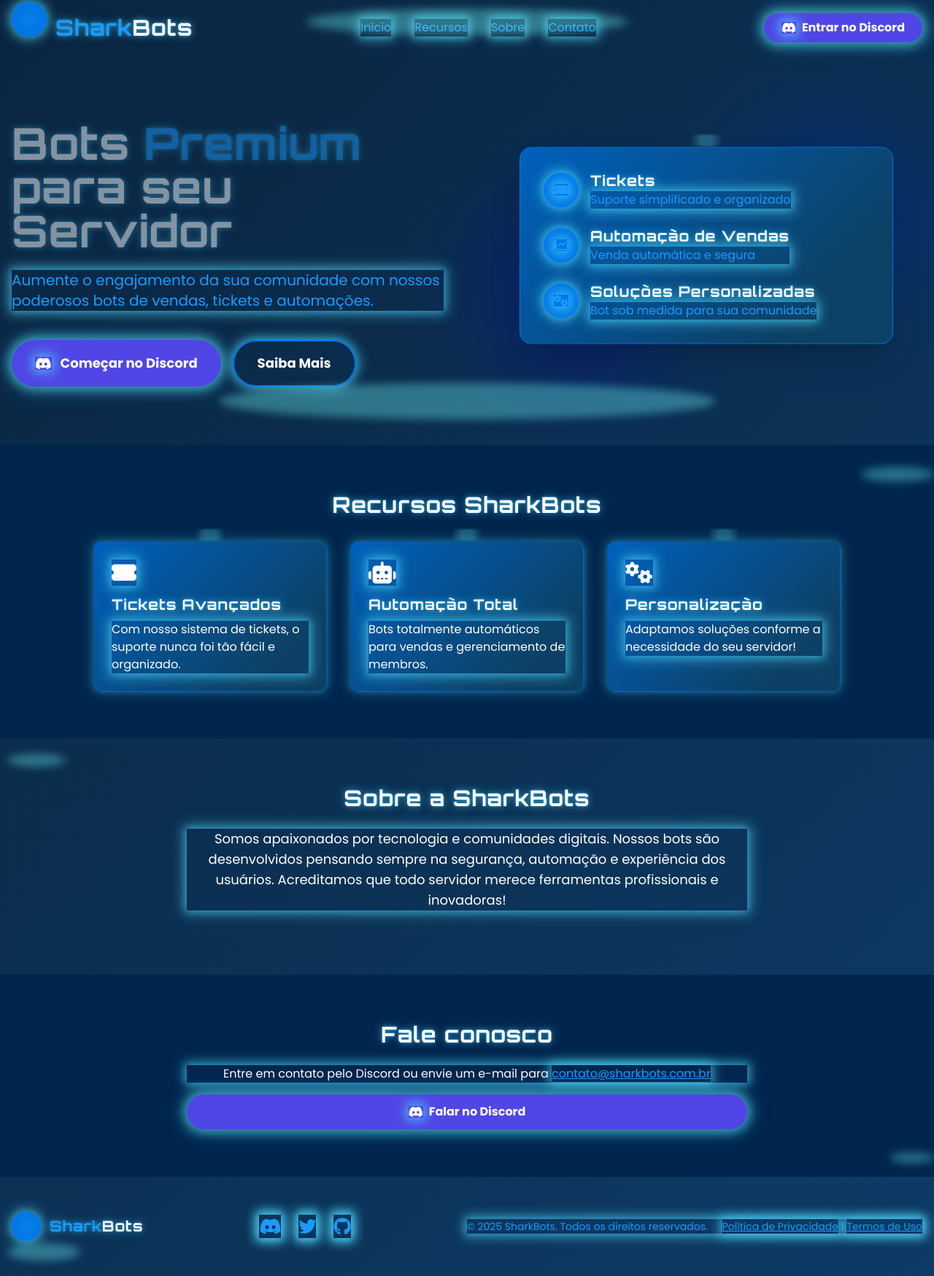
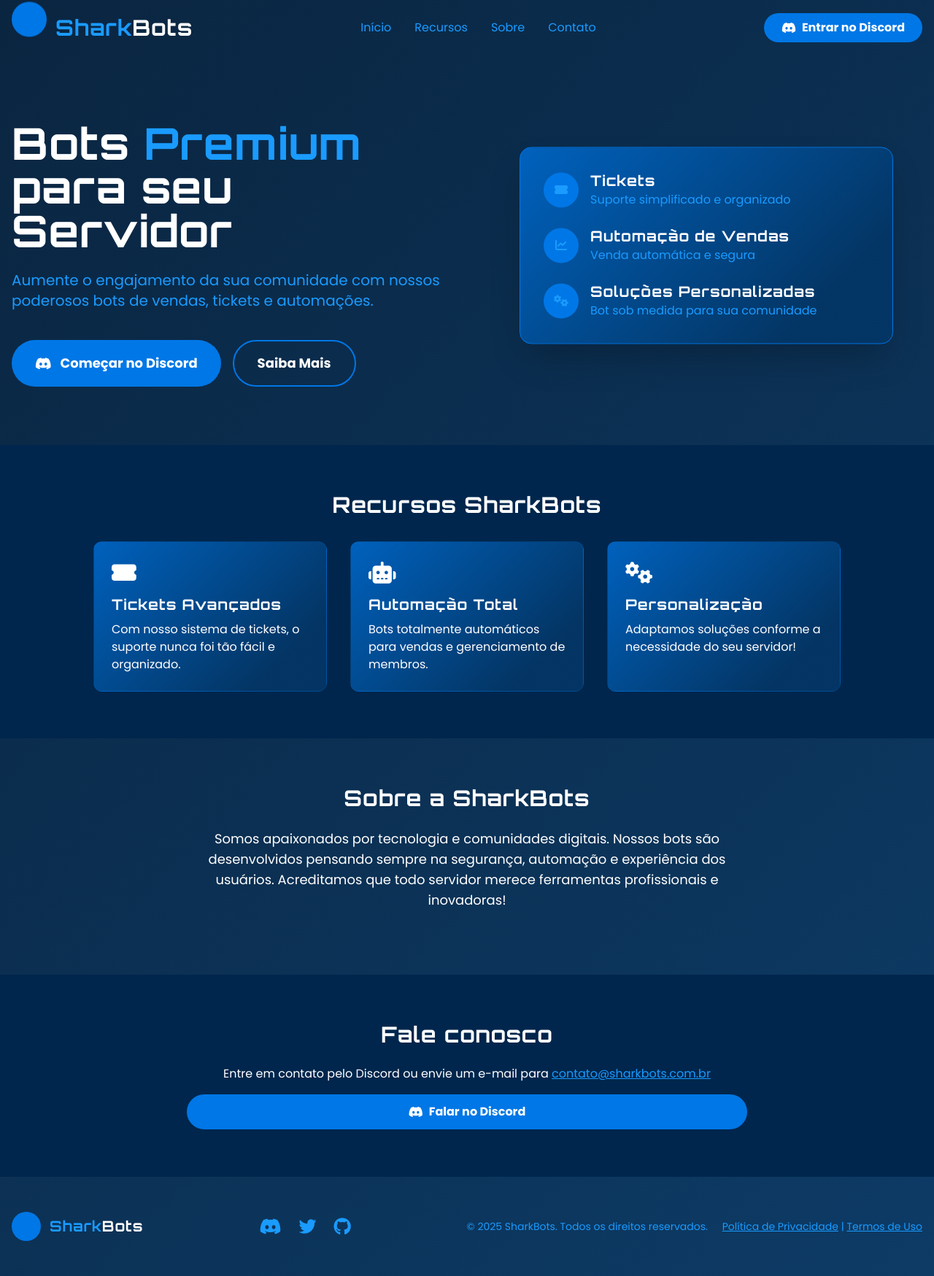
Before and after one commit to rxzimminex/sharkbots, a plain HTML site: page index.html in a window 1280 px wide. Shown: the part 10-1759 px from the top of the page at 73% size. Drawn offline with nearby package versions, Linux system fonts and the light colour scheme.

Commit message:
Update index.html

```diff
--- a/index.html
+++ b/index.html
@@ -26,8 +26,7 @@
                         400: '#1a9bff',
                         500: '#0077e6',
                         800: '#00264d'
-                    },
-                    shine: '#60efff'
+                    }
                 }
             }
         }
@@ -52,90 +51,60 @@
             100%{transform:translateY(0);}
         }
 
-        /* BRILHO/SOMBRA PADRONIZADOS */
-        .shine {
-            box-shadow: 0 0 16px 4px #60efff88, 0 0 8px 2px #1a9bff55;
-            transition: box-shadow .4s;
+        /* Estilo profissional, sem brilhos ou sombras */
+        .feature-card {
+            transition: border-color .3s, transform .3s;
+            position:relative;
+            background: linear-gradient(135deg, #0077e6bb, #1a9bff22 80%);
+            border: 1px solid rgba(0, 119, 230, 0.15);
+        }
+        .feature-card:hover {
+            transform:translateY(-4px) scale(1.02);
+            border-color: #1a9bff;
+        }
+        .discord-btn {
+            background: #0077e6;
+            color: #fff;
+            font-weight: bold;
+            transition: background .3s, color .3s, transform .3s;
+        }
+        .discord-btn:hover {
+            background: #1a9bff;
+            color: #fff;
+            transform: translateY(-2px) scale(1.03);
+        }
+        .modal-glow {
+            /* Removido brilho, apenas cor sólida */
+            background: #00264d;
+        }
+        .svg-brilho {
+            display: none; /* Remove brilhos decorativos SVG */
         }
         .title-glow {
-            text-shadow: 0 0 12px #60efff88, 0 0 4px #1a9bff88;
-            transition: text-shadow .4s;
-        }
-        .pulse {
-            animation: pulseGlow 1.5s infinite alternate;
-            box-shadow: 0 0 12px 3px #60efff66, 0 0 24px 8px #1a9bff33;
-            transition: box-shadow .4s;
-        }
-        @keyframes pulseGlow {
-            0% { box-shadow: 0 0 6px 2px #60efff66, 0 0 14px 4px #1a9bff33; }
-            100% { box-shadow: 0 0 16px 6px #60efff99, 0 0 32px 8px #1a9bff22; }
-        }
-        .modal-glow {
-            box-shadow: 0 0 32px 8px #60efff66, 0 0 8px 2px #1a9bff33;
-            transition: box-shadow .4s;
-        }
-        .feature-card {
-            transition: box-shadow .3s, border-color .3s, transform .3s;
-            position:relative;
-            background: linear-gradient(135deg, #0077e6bb, #60efff22 80%);
-            border: 1px solid rgba(0, 119, 230, 0.3);
-            box-shadow: 0 0 14px 3px #60efff44, 0 0 4px 1px #1a9bff33;
-        }
-        .feature-card::before {
-            content: "";
-            position: absolute;
-            top: -18px; left: 50%; transform: translateX(-50%);
-            width: 60px; height: 16px;
-            background: radial-gradient(circle,#60efff44 25%,transparent 70%);
-            filter: blur(1px);
-            pointer-events:none;
-        }
-        .feature-card:hover {
-            transform:translateY(-8px) scale(1.04);
-            border-color: #60efff;
-            box-shadow: 0 0 24px 8px #60efff88, 0 0 8px 2px #1a9bff55;
-        }
-        .discord-btn {
-            box-shadow: 0 0 10px 3px #60efff55, 0 0 18px 5px #1a9bff33;
-            transition: box-shadow .3s, background .3s, color .3s, transform .3s;
-        }
-        .discord-btn:hover {
-            background: linear-gradient(90deg,#60efff 0%,#0077e6 100%);
-            color:#fff;
-            box-shadow: 0 0 28px 10px #60efff88, 0 0 12px 4px #1a9bff66;
-            transform:translateY(-4px) scale(1.05);
-        }
-        .svg-brilho {
-            filter: blur(6px) brightness(1.2);
-            opacity: 0.35;
-            pointer-events: none;
-            transition: filter .3s, opacity .3s;
+            /* Removido brilho, apenas fonte bold */
+            font-weight: bold;
         }
         a:focus, button:focus { outline:2px solid #1a9bff; outline-offset:2px; }
     </style>
 </head>
 <body>
-    <!-- Brilho decorativo topo -->
-    <svg class="absolute top-0 left-1/2 -translate-x-1/2 svg-brilho" width="500" height="80" viewBox="0 0 500 80">
-      <ellipse cx="250" cy="40" rx="220" ry="18" fill="#60efff" />
-    </svg>
     <!-- Header -->
     <header class="py-6 px-4" aria-label="Cabeçalho do site">
         <div class="max-w-7xl mx-auto flex justify-between items-center">
             <div class="flex items-center space-x-3">
-                <div class="w-12 h-12 bg-shark-500 rounded-full flex items-center justify-center floating shine">
-                    <i class="fas fa-shark text-white text-2xl shine"></i>
+                <div class="w-12 h-12 bg-shark-500 rounded-full flex items-center justify-center floating">
+                    <i class="fas fa-shark text-white text-2xl"></i>
                 </div>
                 <h1 class="text-2xl md:text-3xl font-bold text-white title-glow"><span class="text-shark-400">Shark</span>Bots</h1>
             </div>
             <nav class="hidden md:flex space-x-8" aria-label="Menu principal">
-                <a href="#" class="text-shark-400 hover:text-white transition shine" aria-label="Início">Início</a>
-                <a href="#recursos" class="text-shark-400 hover:text-white transition shine" aria-label="Recursos">Recursos</a>
-                <a href="#sobre" class="text-shark-400 hover:text-white transition shine" aria-label="Sobre">Sobre</a>
-                <a href="#contato" class="text-shark-400 hover:text-white transition shine" aria-label="Contato">Contato</a>
+                <a href="#" class="text-shark-400 hover:text-white transition" aria-label="Início">Início</a>
+                <a href="#recursos" class="text-shark-400 hover:text-white transition" aria-label="Recursos">Recursos</a>
+                <a href="#sobre" class="text-shark-400 hover:text-white transition" aria-label="Sobre">Sobre</a>
+                <a href="#contato" class="text-shark-400 hover:text-white transition" aria-label="Contato">Contato</a>
             </nav>
-            <a href="https://discord.gg/kvm8fTmzjJ" target="_blank" class="discord-btn pulse bg-indigo-600 text-white font-bold py-2 px-6 rounded-full flex items-center shine">
-                <i class="fab fa-discord mr-2 shine"></i> Entrar no Discord
+            <a href="https://discord.gg/kvm8fTmzjJ" target="_blank" class="discord-btn py-2 px-6 rounded-full flex items-center">
+                <i class="fab fa-discord mr-2"></i> Entrar no Discord
             </a>
         </div>
     </header>
@@ -143,62 +112,56 @@
     <section class="relative py-20 px-4 overflow-hidden" aria-label="Apresentação">
         <div class="max-w-7xl mx-auto grid grid-cols-1 lg:grid-cols-2 gap-16 items-center">
             <div class="text-center lg:text-left">
-                <h1 class="text-4xl md:text-6xl font-bold mb-6 title-glow animate-pulse">Bots <span class="text-shark-400">Premium</span> para seu Servidor</h1>
-                <p class="text-xl text-shark-400 mb-10 animate-fade-in shine">Aumente o engajamento da sua comunidade com nossos poderosos bots de vendas, tickets e automações.</p>
+                <h1 class="text-4xl md:text-6xl font-bold mb-6 title-glow">Bots <span class="text-shark-400">Premium</span> para seu Servidor</h1>
+                <p class="text-xl text-shark-400 mb-10">Aumente o engajamento da sua comunidade com nossos poderosos bots de vendas, tickets e automações.</p>
                 <div class="flex flex-col sm:flex-row gap-4 justify-center lg:justify-start">
-                    <a href="https://discord.gg/kvm8fTmzjJ" target="_blank" class="discord-btn pulse bg-indigo-600 text-white font-bold py-4 px-8 rounded-full text-lg flex items-center shine">
-                        <i class="fab fa-discord mr-3 shine"></i> Começar no Discord
+                    <a href="https://discord.gg/kvm8fTmzjJ" target="_blank" class="discord-btn py-4 px-8 rounded-full text-lg flex items-center">
+                        <i class="fab fa-discord mr-3"></i> Começar no Discord
                     </a>
-                    <a href="javascript:void(0);" onclick="abrirModal()" class="bg-transparent border-2 border-shark-500 text-white font-bold py-4 px-8 rounded-full text-lg hover:bg-shark-800 transition shine">
+                    <a href="javascript:void(0);" onclick="abrirModal()" class="bg-transparent border-2 border-shark-500 text-white font-bold py-4 px-8 rounded-full text-lg hover:bg-shark-800 transition">
                         Saiba Mais
                     </a>
                 </div>
             </div>
             <div class="relative flex justify-center">
                 <div class="relative w-full max-w-lg">
-                    <div class="absolute -top-10 -right-10 w-64 h-64 bg-shark-500 rounded-full mix-blend-soft-light filter blur-3xl opacity-70"></div>
-                    <div class="absolute -bottom-10 -left-10 w-64 h-64 bg-indigo-600 rounded-full mix-blend-soft-light filter blur-3xl opacity-70"></div>
-                    <div class="relative bg-shark-800 border border-shark-500 rounded-2xl p-8 shadow-2xl floating feature-card shine">
+                    <div class="relative bg-shark-800 border border-shark-500 rounded-2xl p-8 shadow-2xl floating feature-card">
                         <div class="flex items-center mb-6">
-                            <div class="w-12 h-12 rounded-full bg-shark-500 flex items-center justify-center mr-4 shine">
-                                <i class="fas fa-ticket-alt text-shark-400 shine"></i>
+                            <div class="w-12 h-12 rounded-full bg-shark-500 flex items-center justify-center mr-4">
+                                <i class="fas fa-ticket-alt text-shark-400"></i>
                             </div>
                             <div>
                                 <h3 class="text-xl font-bold title-glow">Tickets</h3>
-                                <p class="text-shark-400 shine">Suporte simplificado e organizado</p>
+                                <p class="text-shark-400">Suporte simplificado e organizado</p>
                             </div>
                         </div>
                         <div class="flex items-center mb-6">
-                            <div class="w-12 h-12 rounded-full bg-shark-500 flex items-center justify-center mr-4 shine">
-                                <i class="fas fa-chart-line text-shark-400 shine"></i>
+                            <div class="w-12 h-12 rounded-full bg-shark-500 flex items-center justify-center mr-4">
+                                <i class="fas fa-chart-line text-shark-400"></i>
                             </div>
                             <div>
                                 <h3 class="text-xl font-bold title-glow">Automação de Vendas</h3>
-                                <p class="text-shark-400 shine">Venda automática e segura</p>
+                                <p class="text-shark-400">Venda automática e segura</p>
                             </div>
                         </div>
                         <div class="flex items-center">
-                            <div class="w-12 h-12 rounded-full bg-shark-500 flex items-center justify-center mr-4 shine">
-                                <i class="fas fa-cogs text-shark-400 shine"></i>
+                            <div class="w-12 h-12 rounded-full bg-shark-500 flex items-center justify-center mr-4">
+                                <i class="fas fa-cogs text-shark-400"></i>
                             </div>
                             <div>
                                 <h3 class="text-xl font-bold title-glow">Soluções Personalizadas</h3>
-                                <p class="text-shark-400 shine">Bot sob medida para sua comunidade</p>
+                                <p class="text-shark-400">Bot sob medida para sua comunidade</p>
                             </div>
                         </div>
                     </div>
                 </div>
             </div>
         </div>
-        <!-- Brilho decorativo fundo -->
-        <svg class="absolute bottom-0 left-1/2 -translate-x-1/2 svg-brilho" width="750" height="120" viewBox="0 0 750 120">
-            <ellipse cx="375" cy="60" rx="340" ry="25" fill="#60efff" />
-        </svg>
     </section>
     <!-- Modal Saiba Mais -->
     <div id="saibaMaisModal" class="fixed inset-0 bg-black bg-opacity-60 flex items-center justify-center z-50 hidden">
         <div class="bg-shark-800 rounded-2xl p-8 max-w-xl w-full text-white relative modal-glow">
-            <button onclick="fecharModal()" class="absolute top-4 right-4 text-shark-400 text-2xl font-bold hover:text-white shine" aria-label="Fechar">&times;</button>
+            <button onclick="fecharModal()" class="absolute top-4 right-4 text-shark-400 text-2xl font-bold hover:text-white" aria-label="Fechar">&times;</button>
             <h2 class="text-2xl font-bold mb-4 title-glow">Conheça a SharkBots!</h2>
             <p class="mb-3">A SharkBots é especialista em bots premium para Discord! Nossa loja oferece:</p>
             <ul class="list-disc ml-5 mb-3">
@@ -211,93 +174,81 @@
             </ul>
             <p class="mb-3">Venha conhecer nossos planos e faça parte da comunidade mais inovadora do Discord!</p>
             <div class="mt-6 flex flex-col gap-2">
-                <a href="https://discord.gg/kvm8fTmzjJ" target="_blank" class="discord-btn pulse bg-indigo-600 text-white font-bold py-3 px-6 rounded-full flex items-center justify-center shine">
-                    <i class="fab fa-discord mr-2 shine"></i> Entrar na Loja Discord
+                <a href="https://discord.gg/kvm8fTmzjJ" target="_blank" class="discord-btn py-3 px-6 rounded-full flex items-center justify-center">
+                    <i class="fab fa-discord mr-2"></i> Entrar na Loja Discord
                 </a>
-                <a href="https://sharkbots.com.br" target="_blank" class="bg-shark-500 hover:bg-shark-800 text-white font-bold py-3 px-6 rounded-full flex items-center justify-center shine">
-                    <i class="fas fa-store mr-2 shine"></i> Visitar Site Oficial
+                <a href="https://sharkbots.com.br" target="_blank" class="bg-shark-500 hover:bg-shark-800 text-white font-bold py-3 px-6 rounded-full flex items-center justify-center">
+                    <i class="fas fa-store mr-2"></i> Visitar Site Oficial
                 </a>
             </div>
         </div>
     </div>
     <!-- Seção de Recursos -->
     <section id="recursos" class="py-16 px-4 bg-shark-800 relative overflow-hidden">
-        <svg class="absolute top-0 right-0 svg-brilho" width="180" height="80" viewBox="0 0 180 80">
-            <ellipse cx="130" cy="40" rx="50" ry="10" fill="#60efff"/>
-        </svg>
         <div class="max-w-5xl mx-auto">
             <h2 class="text-3xl font-bold mb-8 text-center title-glow">Recursos SharkBots</h2>
             <div class="grid md:grid-cols-3 gap-8">
-                <div class="feature-card rounded-xl p-6 shine">
-                    <i class="fas fa-ticket-alt text-3xl mb-3 text-white shine"></i>
+                <div class="feature-card rounded-xl p-6">
+                    <i class="fas fa-ticket-alt text-3xl mb-3 text-white"></i>
                     <h3 class="text-xl font-bold mb-2 title-glow">Tickets Avançados</h3>
-                    <p class="shine">Com nosso sistema de tickets, o suporte nunca foi tão fácil e organizado.</p>
+                    <p>Com nosso sistema de tickets, o suporte nunca foi tão fácil e organizado.</p>
                 </div>
-                <div class="feature-card rounded-xl p-6 shine">
-                    <i class="fas fa-robot text-3xl mb-3 text-white shine"></i>
+                <div class="feature-card rounded-xl p-6">
+                    <i class="fas fa-robot text-3xl mb-3 text-white"></i>
                     <h3 class="text-xl font-bold mb-2 title-glow">Automação Total</h3>
-                    <p class="shine">Bots totalmente automáticos para vendas e gerenciamento de membros.</p>
+                    <p>Bots totalmente automáticos para vendas e gerenciamento de membros.</p>
                 </div>
-                <div class="feature-card rounded-xl p-6 shine">
-                    <i class="fas fa-cogs text-3xl mb-3 text-white shine"></i>
+                <div class="feature-card rounded-xl p-6">
+                    <i class="fas fa-cogs text-3xl mb-3 text-white"></i>
                     <h3 class="text-xl font-bold mb-2 title-glow">Personalização</h3>
-                    <p class="shine">Adaptamos soluções conforme a necessidade do seu servidor!</p>
+                    <p>Adaptamos soluções conforme a necessidade do seu servidor!</p>
                 </div>
             </div>
         </div>
     </section>
     <!-- Seção Sobre -->
     <section id="sobre" class="py-16 px-4 relative">
-        <svg class="absolute left-0 top-0 svg-brilho" width="140" height="60" viewBox="0 0 140 60">
-            <ellipse cx="50" cy="30" rx="40" ry="9" fill="#60efff"/>
-        </svg>
         <div class="max-w-3xl mx-auto text-center">
             <h2 class="text-3xl font-bold mb-6 title-glow">Sobre a SharkBots</h2>
-            <p class="text-lg mb-6 shine">
+            <p class="text-lg mb-6">
                 Somos apaixonados por tecnologia e comunidades digitais. Nossos bots são desenvolvidos pensando sempre na segurança, automação e experiência dos usuários. Acreditamos que todo servidor merece ferramentas profissionais e inovadoras!
             </p>
         </div>
     </section>
     <!-- Seção Contato -->
     <section id="contato" class="py-16 px-4 bg-shark-800 relative">
-        <svg class="absolute bottom-0 right-0 svg-brilho" width="120" height="50" viewBox="0 0 120 50">
-            <ellipse cx="90" cy="25" rx="30" ry="7" fill="#60efff"/>
-        </svg>
         <div class="max-w-3xl mx-auto text-center">
             <h2 class="text-3xl font-bold mb-6 title-glow">Fale conosco</h2>
-            <p class="mb-4 shine">Entre em contato pelo Discord ou envie um e-mail para <a href="mailto:contato@sharkbots.com.br" class="underline text-shark-400 shine">contato@sharkbots.com.br</a></p>
-            <a href="https://discord.gg/kvm8fTmzjJ" target="_blank" class="discord-btn pulse bg-indigo-600 text-white font-bold py-3 px-6 rounded-full flex items-center justify-center shine">
-                <i class="fab fa-discord mr-2 shine"></i> Falar no Discord
+            <p class="mb-4">Entre em contato pelo Discord ou envie um e-mail para <a href="mailto:contato@sharkbots.com.br" class="underline text-shark-400">contato@sharkbots.com.br</a></p>
+            <a href="https://discord.gg/kvm8fTmzjJ" target="_blank" class="discord-btn py-3 px-6 rounded-full flex items-center justify-center">
+                <i class="fab fa-discord mr-2"></i> Falar no Discord
             </a>
         </div>
     </section>
     <!-- Footer -->
     <footer class="py-12 px-4 border-t border-shark-800 relative">
-        <svg class="absolute left-0 bottom-0 svg-brilho" width="180" height="65" viewBox="0 0 180 65">
-            <ellipse cx="60" cy="32" rx="50" ry="12" fill="#60efff"/>
-        </svg>
         <div class="max-w-7xl mx-auto flex flex-col md:flex-row justify-between items-center">
             <div class="flex items-center mb-6 md:mb-0">
-                <div class="w-10 h-10 bg-shark-500 rounded-full flex items-center justify-center mr-3 shine">
-                    <i class="fas fa-shark text-white shine"></i>
+                <div class="w-10 h-10 bg-shark-500 rounded-full flex items-center justify-center mr-3">
+                    <i class="fas fa-shark text-white"></i>
                 </div>
                 <h2 class="text-xl font-bold title-glow"><span class="text-shark-400">Shark</span>Bots</h2>
             </div>
             <div class="flex space-x-6 mb-6 md:mb-0">
-                <a href="https://discord.gg/kvm8fTmzjJ" class="text-shark-400 hover:text-white transition shine" aria-label="Discord">
-                    <i class="fab fa-discord text-2xl shine"></i>
+                <a href="https://discord.gg/kvm8fTmzjJ" class="text-shark-400 hover:text-white transition" aria-label="Discord">
+                    <i class="fab fa-discord text-2xl"></i>
                 </a>
-                <a href="https://twitter.com/sharkbots" class="text-shark-400 hover:text-white transition shine" aria-label="Twitter">
-                    <i class="fab fa-twitter text-2xl shine"></i>
+                <a href="https://twitter.com/sharkbots" class="text-shark-400 hover:text-white transition" aria-label="Twitter">
+                    <i class="fab fa-twitter text-2xl"></i>
                 </a>
-                <a href="https://github.com/rxzimminex/sharkbots" class="text-shark-400 hover:text-white transition shine" aria-label="GitHub">
-                    <i class="fab fa-github text-2xl shine"></i>
+                <a href="https://github.com/rxzimminex/sharkbots" class="text-shark-400 hover:text-white transition" aria-label="GitHub">
+                    <i class="fab fa-github text-2xl"></i>
                 </a>
             </div>
-            <div class="text-shark-400 text-sm shine">
+            <div class="text-shark-400 text-sm">
                 &copy; 2025 SharkBots. Todos os direitos reservados.
-                <a href="#" class="ml-4 underline hover:text-white shine">Política de Privacidade</a> |
-                <a href="#" class="underline hover:text-white shine">Termos de Uso</a>
+                <a href="#" class="ml-4 underline hover:text-white">Política de Privacidade</a> |
+                <a href="#" class="underline hover:text-white">Termos de Uso</a>
             </div>
         </div>
     </footer>
```
